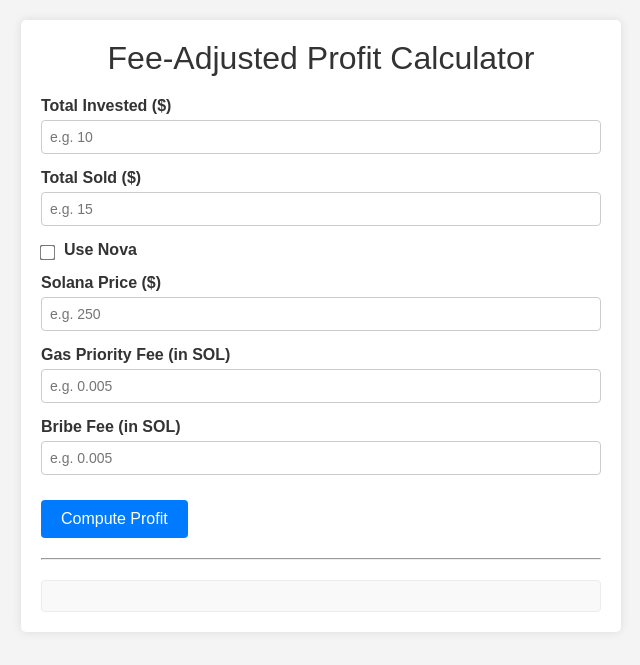
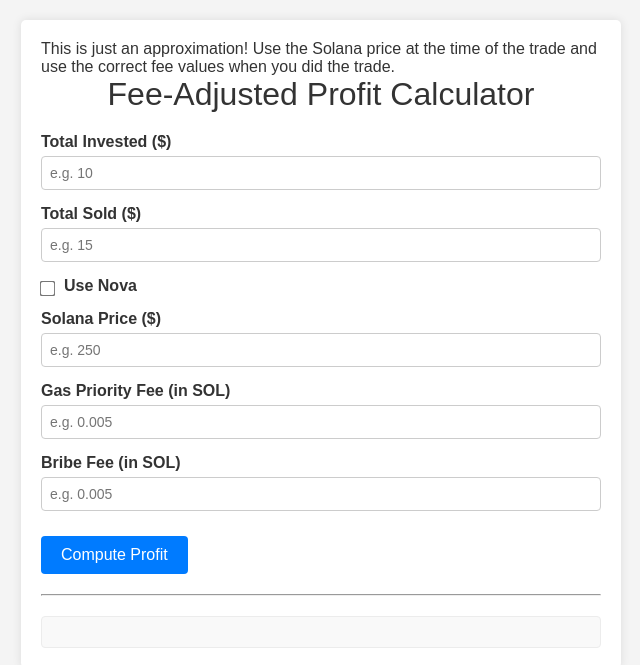
Before and after one commit to aleph-8/aleph-8.github.io, a plain HTML site: page fee-adjusted-profit.html in a window 1280 px wide. Shown: the whole page, without its empty margins (319-959 px from the left). Drawn offline with Linux system fonts and the light colour scheme.

Commit message:
dded some info

```diff
--- a/fee-adjusted-profit.html
+++ b/fee-adjusted-profit.html
@@ -109,6 +109,7 @@
 <body>
 
     <div class="container">
+        <span>This is just an approximation! Use the Solana price at the time of the trade and use the correct fee values when you did the trade.</span>
         <h1>Fee-Adjusted Profit Calculator</h1>
 
         <div class="form-group">
```
